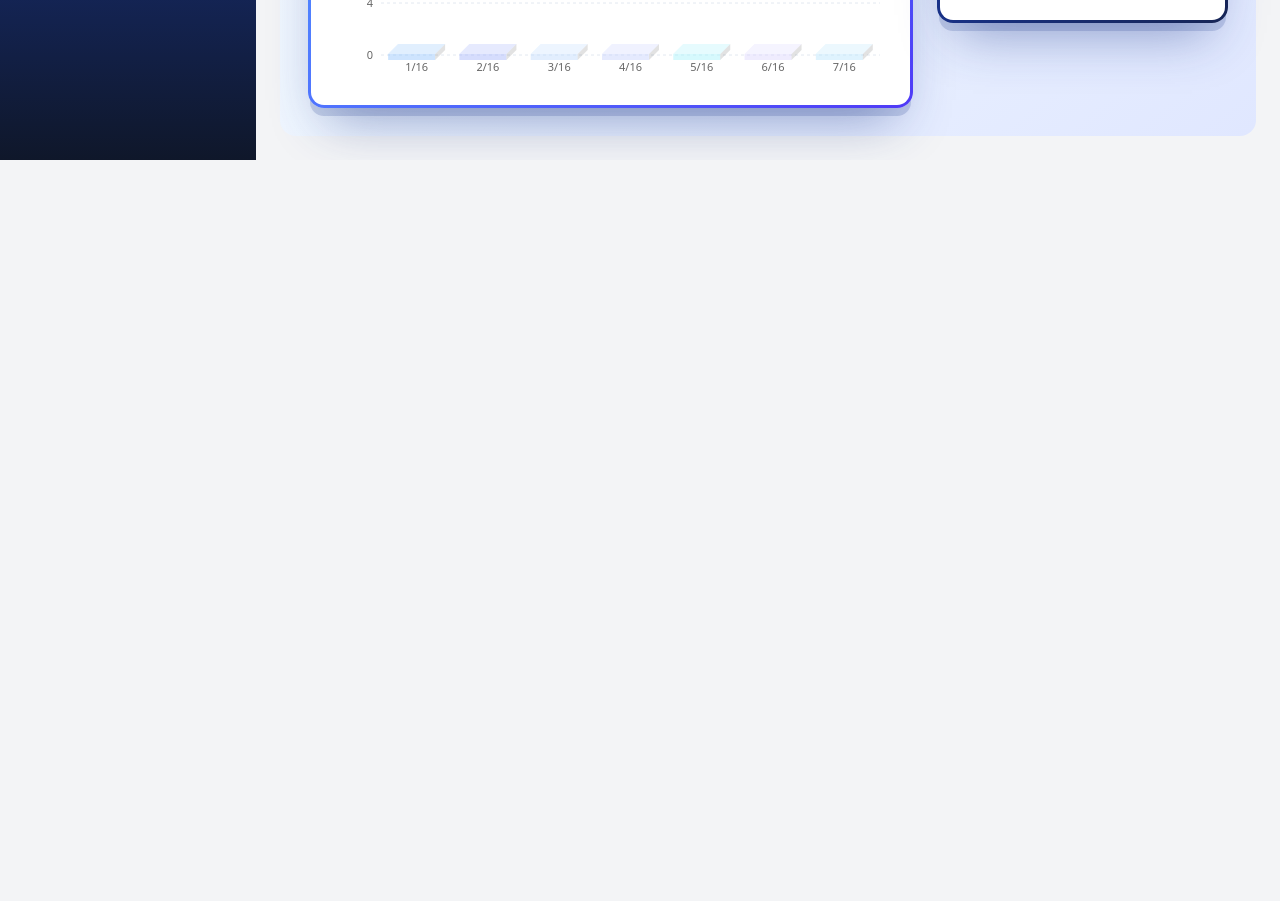
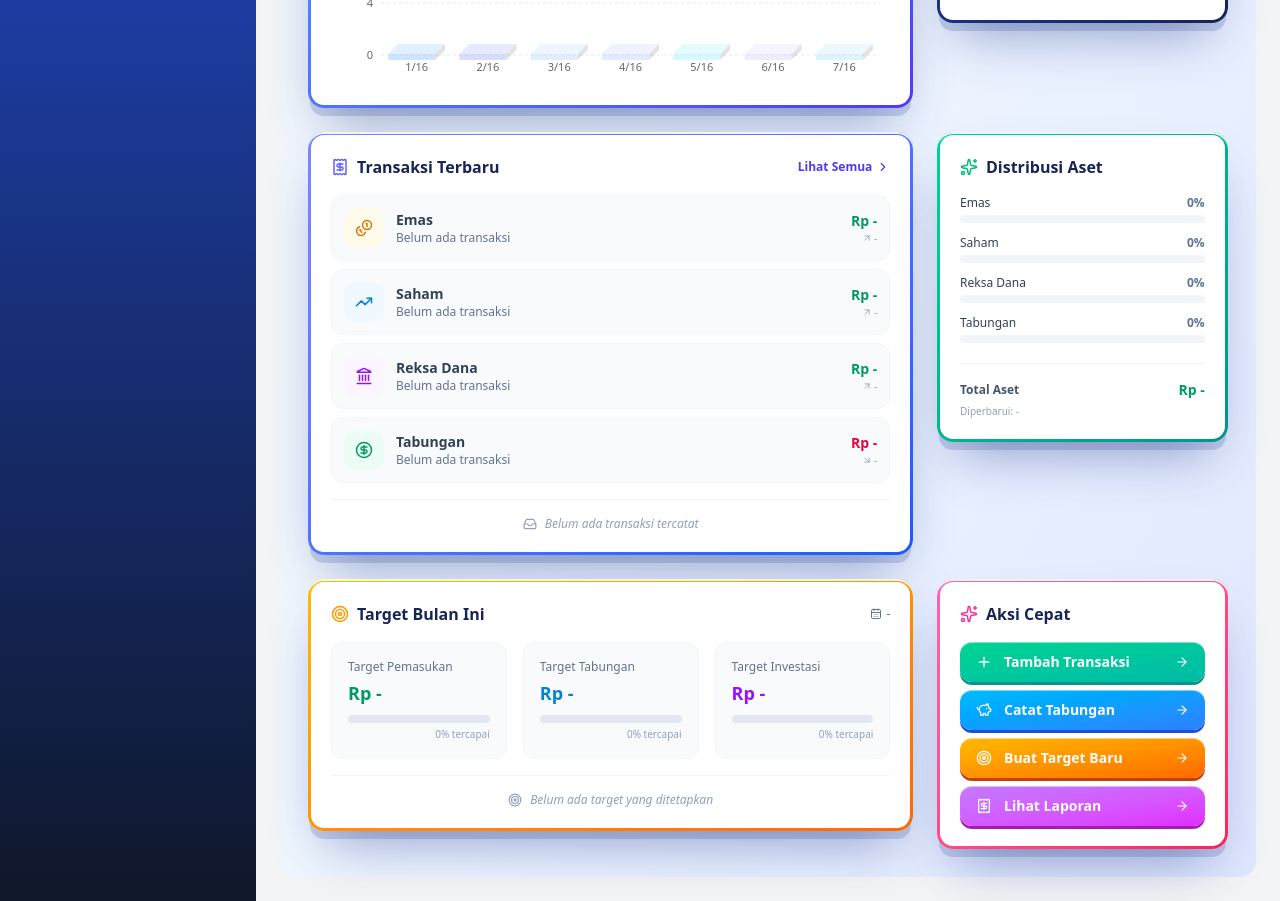
Before and after one commit to kafkalintang/invmoney, a Next.js app: page / in a window 1280 px wide. Shown: the part 640-1541 px from the top of the page. Before the commit the page ends 800 px from the top, so only its background shows below. Built offline with nearby package versions, Linux system fonts and the light colour scheme.

Commit message:
perbaikan tampilan

```diff
--- a/src/app/catatan/page.js
+++ b/src/app/catatan/page.js
@@ -10,7 +10,7 @@ import {
   Coins,
   TrendingUp,
   Landmark,
-  PiggyBank,
+  CircleDollarSign,
   Inbox,
   Clock,
   CalendarDays,
@@ -97,10 +97,10 @@ export default function HalamanCatatan() {
           {/* 4 kartu kategori */}
           <div className="grid grid-cols-1 md:grid-cols-2 gap-5 mb-6">
             {[
-              { key: 'emas',      label: 'CATATAN EMAS',       icon: Coins,     grad: 'from-amber-100 to-yellow-200',   border: 'border-amber-200',   teks: 'text-amber-800',   ikon: 'text-amber-600'   },
-              { key: 'saham',     label: 'CATATAN SAHAM',      icon: TrendingUp, grad: 'from-sky-100 to-blue-200',      border: 'border-sky-200',     teks: 'text-sky-800',     ikon: 'text-sky-600'     },
-              { key: 'reksadana', label: 'CATATAN REKSA DANA', icon: Landmark,  grad: 'from-purple-100 to-fuchsia-200', border: 'border-purple-200', teks: 'text-purple-800',  ikon: 'text-purple-600'  },
-              { key: 'tabungan',  label: 'CATATAN TABUNGAN',   icon: PiggyBank, grad: 'from-emerald-100 to-teal-200',  border: 'border-emerald-200', teks: 'text-emerald-800', ikon: 'text-emerald-600' },
+              { key: 'emas',      label: 'CATATAN EMAS',       icon: Coins,             grad: 'from-amber-100 to-yellow-200',   border: 'border-amber-200',   teks: 'text-amber-800',   ikon: 'text-amber-600'   },
+              { key: 'saham',     label: 'CATATAN SAHAM',      icon: TrendingUp,        grad: 'from-sky-100 to-blue-200',      border: 'border-sky-200',     teks: 'text-sky-800',     ikon: 'text-sky-600'     },
+              { key: 'reksadana', label: 'CATATAN REKSA DANA', icon: Landmark,          grad: 'from-purple-100 to-fuchsia-200', border: 'border-purple-200', teks: 'text-purple-800',  ikon: 'text-purple-600'  },
+              { key: 'tabungan',  label: 'CATATAN TABUNGAN',   icon: CircleDollarSign,  grad: 'from-emerald-100 to-teal-200',  border: 'border-emerald-200', teks: 'text-emerald-800', ikon: 'text-emerald-600' },
             ].map(({ key, label, icon: Icon, grad, border, teks, ikon }) => (
               <KartuKategori
                 key={key}
@@ -162,10 +162,10 @@ export default function HalamanCatatan() {
 
               <div className="space-y-3">
                 {[
-                  { ikon: Coins,      warna: 'text-amber-500',   bg: 'bg-amber-50',   judul: 'Catatan Emas',      sub: 'Belum ada aktivitas' },
-                  { ikon: TrendingUp, warna: 'text-sky-500',     bg: 'bg-sky-50',     judul: 'Catatan Saham',     sub: 'Belum ada aktivitas' },
-                  { ikon: Landmark,   warna: 'text-purple-500',  bg: 'bg-purple-50',  judul: 'Catatan Reksa Dana', sub: 'Belum ada aktivitas' },
-                  { ikon: PiggyBank,  warna: 'text-emerald-500', bg: 'bg-emerald-50', judul: 'Catatan Tabungan',  sub: 'Belum ada aktivitas' },
+                  { ikon: Coins,            warna: 'text-amber-500',   bg: 'bg-amber-50',   judul: 'Catatan Emas',        sub: 'Belum ada aktivitas' },
+                  { ikon: TrendingUp,       warna: 'text-sky-500',     bg: 'bg-sky-50',     judul: 'Catatan Saham',       sub: 'Belum ada aktivitas' },
+                  { ikon: Landmark,         warna: 'text-purple-500',  bg: 'bg-purple-50',  judul: 'Catatan Reksa Dana',  sub: 'Belum ada aktivitas' },
+                  { ikon: CircleDollarSign, warna: 'text-emerald-500', bg: 'bg-emerald-50', judul: 'Catatan Tabungan',    sub: 'Belum ada aktivitas' },
                 ].map((a, i) => (
                   <div key={i} className="flex items-center gap-3 p-3 rounded-xl bg-slate-50 hover:bg-slate-100 transition">
                     <div className={`grid place-items-center w-10 h-10 rounded-xl ${a.bg}`}>
--- a/src/app/page.js
+++ b/src/app/page.js
@@ -1,7 +1,26 @@
 'use client';
 
 import { useState, useEffect } from 'react';
-import { LayoutDashboard, TrendingUp, TrendingDown, Wallet } from 'lucide-react';
+import {
+  LayoutDashboard,
+  TrendingUp,
+  TrendingDown,
+  Wallet,
+  Receipt,
+  Coins,
+  Landmark,
+  CircleDollarSign,
+  Target,
+  ArrowRight,
+  Plus,
+  PiggyBank,
+  ArrowUpRight,
+  ArrowDownRight,
+  Inbox,
+  Sparkles,
+  ChevronRight,
+  CalendarDays,
+} from 'lucide-react';
 import {
   BarChart,
   Bar,
@@ -54,7 +73,6 @@ export default function Dashboard() {
 
       {/* ===== Header: judul + jam real-time ===== */}
       <div className="flex flex-wrap items-center justify-between gap-4 mb-7">
-        {/* Kiri: ikon + judul */}
         <div className="flex items-center gap-3">
           <div
             className="grid place-items-center w-12 h-12 rounded-xl text-white bg-gradient-to-br from-blue-400 to-blue-700"
@@ -71,7 +89,6 @@ export default function Dashboard() {
           </h2>
         </div>
 
-        {/* Kanan: jam real-time */}
         <JamRealtime />
       </div>
 
@@ -91,7 +108,7 @@ export default function Dashboard() {
       </div>
 
       {/* ====== Grafik + Kalender ====== */}
-      <div className="grid grid-cols-1 lg:grid-cols-3 gap-6">
+      <div className="grid grid-cols-1 lg:grid-cols-3 gap-6 mb-6">
         <PanelTilt className="lg:col-span-2" tepi="from-blue-400 to-indigo-600">
           <div className="p-5">
             <h3 className="font-bold text-blue-950 mb-3">Arus kas 7 hari terakhir</h3>
@@ -102,6 +119,172 @@ export default function Dashboard() {
         <PanelTilt tepi="from-blue-800 to-blue-950">
           <div className="p-5">
             <Kalender />
+          </div>
+        </PanelTilt>
+      </div>
+
+      {/* ========================================================= */}
+      {/* ====== SECTION BAWAH (biar gak keliatan kosong) ====== */}
+      {/* ========================================================= */}
+
+      {/* ===== Transaksi Terbaru + Distribusi Aset ===== */}
+      <div className="grid grid-cols-1 lg:grid-cols-3 gap-6 mb-6">
+
+        {/* Transaksi Terbaru (2 kolom) */}
+        <PanelTilt className="lg:col-span-2" tepi="from-indigo-400 to-blue-600">
+          <div className="p-5">
+            <div className="flex items-center justify-between mb-4">
+              <h3 className="font-bold text-blue-950 flex items-center gap-2">
+                <Receipt size={18} className="text-indigo-500" />
+                Transaksi Terbaru
+              </h3>
+              <button className="text-xs font-semibold text-indigo-600 hover:text-indigo-800 inline-flex items-center gap-1">
+                Lihat Semua <ChevronRight size={14} />
+              </button>
+            </div>
+
+            <div className="space-y-2">
+              {[
+                { ikon: Coins,             bg: 'bg-amber-50',   warna: 'text-amber-600',   judul: 'Emas',          sub: 'Belum ada transaksi', jumlah: 'Rp -', naik: true },
+                { ikon: TrendingUp,        bg: 'bg-sky-50',     warna: 'text-sky-600',     judul: 'Saham',         sub: 'Belum ada transaksi', jumlah: 'Rp -', naik: true },
+                { ikon: Landmark,          bg: 'bg-purple-50',  warna: 'text-purple-600',  judul: 'Reksa Dana',    sub: 'Belum ada transaksi', jumlah: 'Rp -', naik: true },
+                { ikon: CircleDollarSign,  bg: 'bg-emerald-50', warna: 'text-emerald-600', judul: 'Tabungan',      sub: 'Belum ada transaksi', jumlah: 'Rp -', naik: false },
+              ].map((t, i) => (
+                <div
+                  key={i}
+                  className="flex items-center gap-3 p-3 rounded-xl bg-slate-50 hover:bg-slate-100 transition border border-slate-100"
+                >
+                  <div className={`grid place-items-center w-10 h-10 rounded-xl ${t.bg}`}>
+                    <t.ikon size={18} className={t.warna} />
+                  </div>
+                  <div className="flex-1 min-w-0">
+                    <p className="text-sm font-semibold text-slate-700">{t.judul}</p>
+                    <p className="text-xs text-slate-500 truncate">{t.sub}</p>
+                  </div>
+                  <div className="text-right">
+                    <p className={`text-sm font-bold ${t.naik ? 'text-emerald-600' : 'text-rose-600'}`}>
+                      {t.jumlah}
+                    </p>
+                    <p className="text-[10px] text-slate-400 flex items-center gap-0.5 justify-end">
+                      {t.naik ? <ArrowUpRight size={10} /> : <ArrowDownRight size={10} />}
+                      -
+                    </p>
+                  </div>
+                </div>
+              ))}
+            </div>
+
+            <div className="flex items-center justify-center gap-2 text-xs text-slate-400 italic mt-4 pt-4 border-t border-slate-100">
+              <Inbox size={14} />
+              Belum ada transaksi tercatat
+            </div>
+          </div>
+        </PanelTilt>
+
+        {/* Distribusi Aset */}
+        <PanelTilt tepi="from-emerald-400 to-teal-600">
+          <div className="p-5">
+            <h3 className="font-bold text-blue-950 flex items-center gap-2 mb-4">
+              <Sparkles size={18} className="text-emerald-500" />
+              Distribusi Aset
+            </h3>
+
+            <div className="space-y-3">
+              {[
+                { label: 'Emas',       warna: 'bg-amber-400',   val: 0 },
+                { label: 'Saham',      warna: 'bg-sky-400',     val: 0 },
+                { label: 'Reksa Dana', warna: 'bg-purple-400',  val: 0 },
+                { label: 'Tabungan',   warna: 'bg-emerald-400', val: 0 },
+              ].map((a) => (
+                <div key={a.label}>
+                  <div className="flex justify-between items-center text-xs mb-1">
+                    <span className="font-medium text-slate-700">{a.label}</span>
+                    <span className="font-semibold text-slate-500">{a.val}%</span>
+                  </div>
+                  <div className="h-2 rounded-full bg-slate-100 overflow-hidden">
+                    <div className={`h-full ${a.warna} rounded-full transition-all`} style={{ width: `${a.val}%` }} />
+                  </div>
+                </div>
+              ))}
+            </div>
+
+            <div className="mt-5 pt-4 border-t border-slate-100">
+              <div className="flex justify-between items-center mb-1">
+                <span className="text-xs font-semibold text-slate-600">Total Aset</span>
+                <span className="text-sm font-black text-emerald-600">Rp -</span>
+              </div>
+              <p className="text-[10px] text-slate-400">Diperbarui: -</p>
+            </div>
+          </div>
+        </PanelTilt>
+      </div>
+
+      {/* ===== Target Bulanan + Aksi Cepat ===== */}
+      <div className="grid grid-cols-1 lg:grid-cols-3 gap-6">
+
+        {/* Target Bulanan (2 kolom) */}
+        <PanelTilt className="lg:col-span-2" tepi="from-amber-400 to-orange-500">
+          <div className="p-5">
+            <div className="flex items-center justify-between mb-4">
+              <h3 className="font-bold text-blue-950 flex items-center gap-2">
+                <Target size={18} className="text-amber-500" />
+                Target Bulan Ini
+              </h3>
+              <span className="text-xs text-slate-500 flex items-center gap-1">
+                <CalendarDays size={12} /> -
+              </span>
+            </div>
+
+            <div className="grid grid-cols-1 sm:grid-cols-3 gap-4">
+              {[
+                { label: 'Target Pemasukan',   target: 'Rp -', capai: 0, warna: 'from-emerald-400 to-teal-500',  teks: 'text-emerald-600' },
+                { label: 'Target Tabungan',    target: 'Rp -', capai: 0, warna: 'from-sky-400 to-blue-500',      teks: 'text-sky-600' },
+                { label: 'Target Investasi',   target: 'Rp -', capai: 0, warna: 'from-purple-400 to-fuchsia-500',teks: 'text-purple-600' },
+              ].map((t) => (
+                <div key={t.label} className="rounded-xl p-4 bg-slate-50 border border-slate-100">
+                  <p className="text-xs text-slate-500 mb-1">{t.label}</p>
+                  <p className={`text-lg font-black ${t.teks} mb-2`}>{t.target}</p>
+                  <div className="h-2 rounded-full bg-slate-200 overflow-hidden mb-1">
+                    <div className={`h-full bg-gradient-to-r ${t.warna} rounded-full`} style={{ width: `${t.capai}%` }} />
+                  </div>
+                  <p className="text-[10px] text-slate-400 text-right">{t.capai}% tercapai</p>
+                </div>
+              ))}
+            </div>
+
+            <div className="flex items-center justify-center gap-2 text-xs text-slate-400 italic mt-4 pt-4 border-t border-slate-100">
+              <Target size={14} />
+              Belum ada target yang ditetapkan
+            </div>
+          </div>
+        </PanelTilt>
+
+        {/* Aksi Cepat */}
+        <PanelTilt tepi="from-pink-400 to-rose-500">
+          <div className="p-5">
+            <h3 className="font-bold text-blue-950 flex items-center gap-2 mb-4">
+              <Sparkles size={18} className="text-pink-500" />
+              Aksi Cepat
+            </h3>
+
+            <div className="space-y-2">
+              {[
+                { ikon: Plus,              label: 'Tambah Transaksi',  warna: 'from-emerald-400 to-teal-500',  shadow: '0 3px 0 #0d9488' },
+                { ikon: PiggyBank,         label: 'Catat Tabungan',    warna: 'from-sky-400 to-blue-500',      shadow: '0 3px 0 #1d4ed8' },
+                { ikon: Target,            label: 'Buat Target Baru',  warna: 'from-amber-400 to-orange-500',  shadow: '0 3px 0 #c2410c' },
+                { ikon: Receipt,           label: 'Lihat Laporan',     warna: 'from-purple-400 to-fuchsia-500',shadow: '0 3px 0 #a21caf' },
+              ].map((a, i) => (
+                <button
+                  key={i}
+                  className={`w-full inline-flex items-center gap-3 bg-gradient-to-br ${a.warna} text-white text-sm font-semibold px-4 py-2.5 rounded-xl transition hover:brightness-110 active:translate-y-0.5`}
+                  style={{ boxShadow: `inset 0 1px 0 rgba(255,255,255,.5), ${a.shadow}` }}
+                >
+                  <a.ikon size={16} />
+                  <span className="flex-1 text-left">{a.label}</span>
+                  <ArrowRight size={14} />
+                </button>
+              ))}
+            </div>
           </div>
         </PanelTilt>
       </div>
@@ -155,7 +338,7 @@ function JamRealtime() {
 }
 
 /* ============================================================ */
-/* Komponen: Panel 3D (pembungkus grafik & kalender)             */
+/* Komponen: Panel 3D (pembungkus)                               */
 /* ============================================================ */
 function PanelTilt({ children, className = '', tepi }) {
   const { handlers, style, glare } = useTilt(3, 6);
@@ -196,7 +379,6 @@ function KartuRingkas({ label, warna, glow, turun = false, ikon }) {
         }}
         className={`tilt-3d relative overflow-hidden rounded-xl p-4 bg-gradient-to-br ${warna} text-slate-800 flex justify-between items-center`}
       >
-        {/* lingkaran dekoratif (lebih lembut) */}
         <span className="absolute -right-6 -top-8 w-28 h-28 rounded-full bg-white/50" />
         <span className="absolute -right-2 -bottom-10 w-24 h-24 rounded-full bg-white/30" />
 
```
